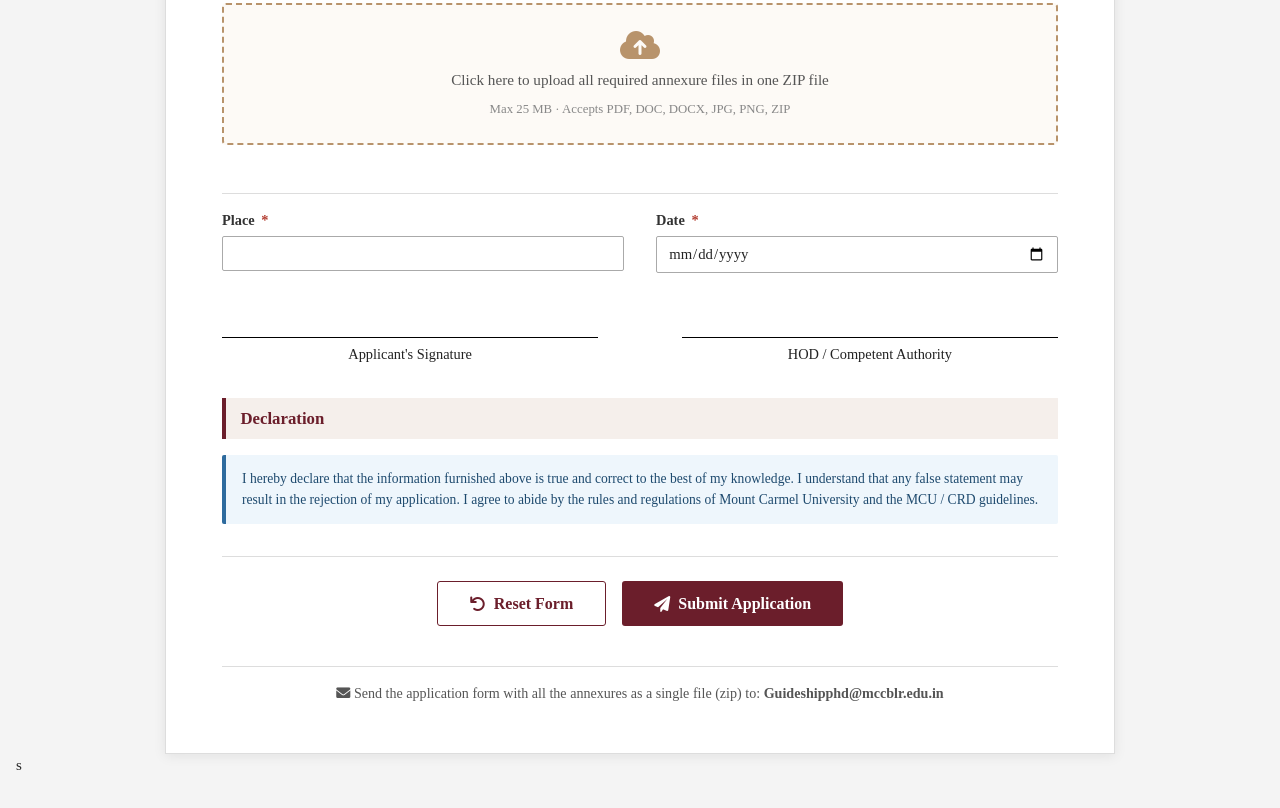
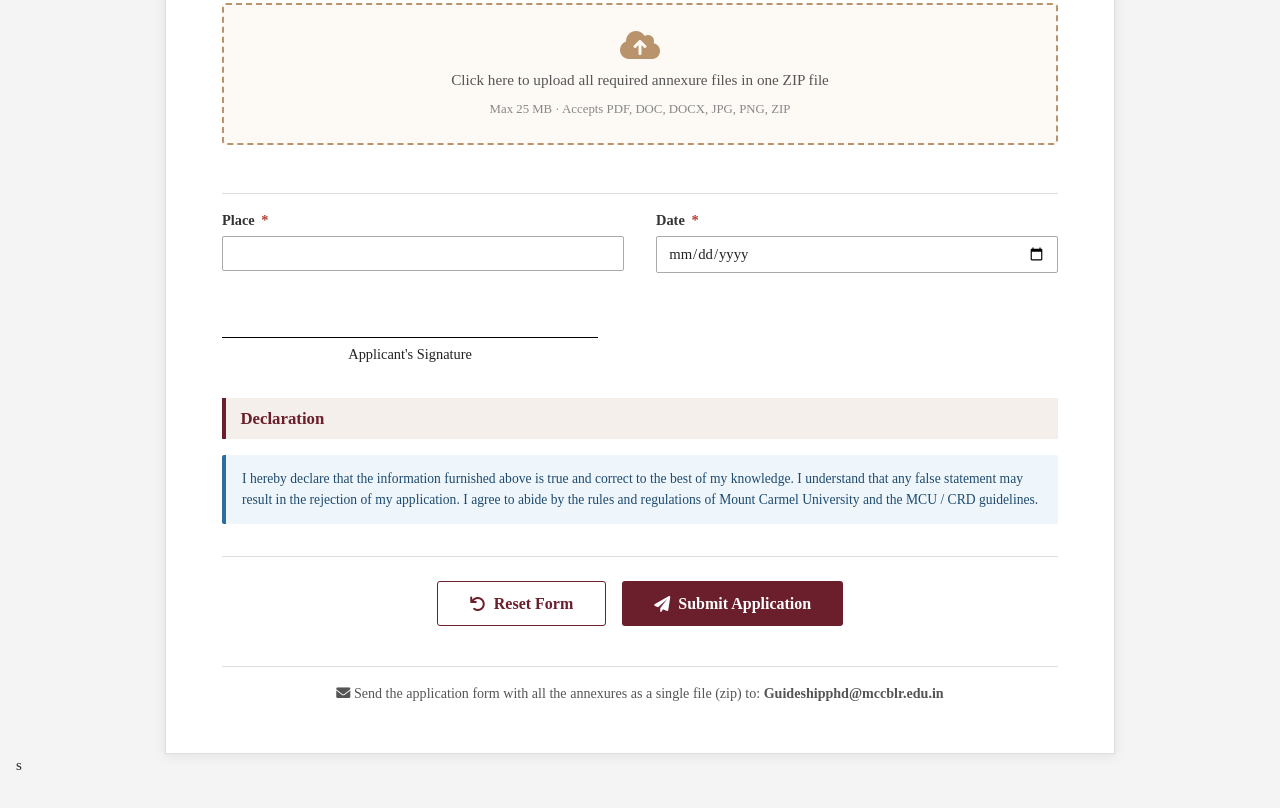
Before and after one commit to myselfus14/phd-guideship, a website: page index.html in a window 1280 px wide. Shown: the part 6493-7301 px from the top of the page. Drawn offline with nearby package versions, Linux system fonts and the light colour scheme.

Commit message:
Update index.html

```diff
--- a/index.html
+++ b/index.html
@@ -544,7 +544,6 @@
 
     <div class="signature-row">
       <div>Applicant's Signature</div>
-      <div>HOD / Competent Authority</div>
     </div>
 
     <!-- DECLARATION -->
```
